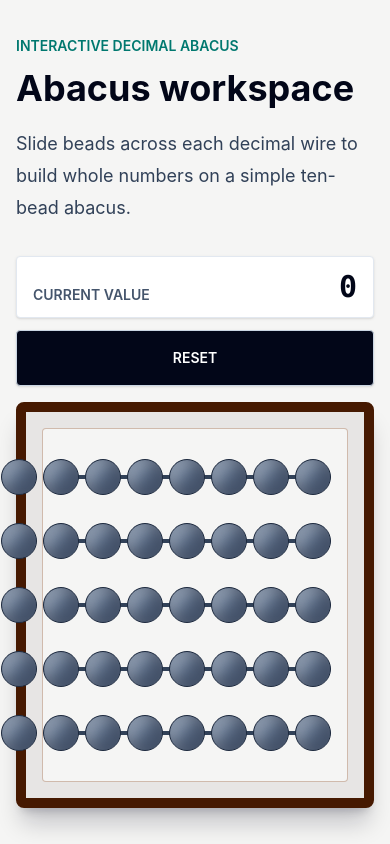
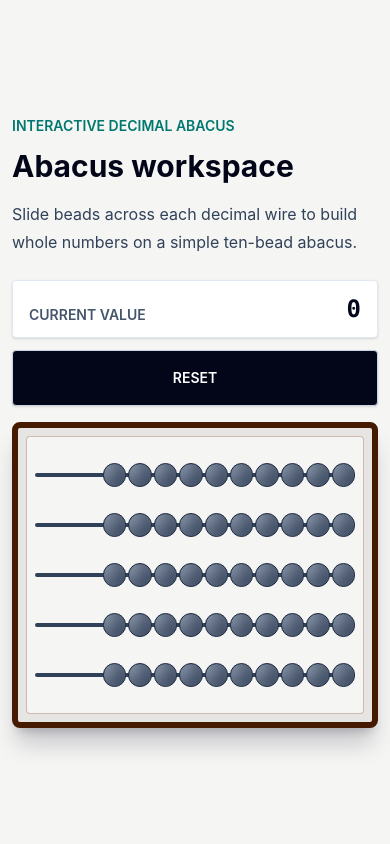
Before and after one commit to mtplayground/alex-1883-test-44, a React (Vite) app: page / in a window 390 px wide. Built offline with nearby package versions, Linux system fonts and the light colour scheme.

Commit message:
feat: Responsive layout and visual polish

```diff
--- a/src/App.tsx
+++ b/src/App.tsx
@@ -2,9 +2,9 @@ import { AbacusBoard } from './components';
 
 function App() {
   return (
-    <main className="min-h-screen bg-stone-100 px-4 py-8 text-slate-900 sm:px-6 lg:px-8">
+    <main className="min-h-screen bg-stone-100 px-3 py-6 text-slate-900 sm:px-6 sm:py-8 lg:px-8">
       <section
-        className="mx-auto flex min-h-[calc(100vh-4rem)] w-full max-w-6xl flex-col justify-center gap-8"
+        className="mx-auto flex min-h-[calc(100vh-3rem)] w-full max-w-6xl flex-col justify-center gap-6 sm:min-h-[calc(100vh-4rem)] sm:gap-8"
         aria-labelledby="app-title"
       >
         <header className="max-w-3xl">
@@ -13,11 +13,11 @@ function App() {
           </p>
           <h1
             id="app-title"
-            className="mt-3 text-4xl font-bold tracking-normal text-slate-950 sm:text-5xl"
+            className="mt-3 text-3xl font-bold tracking-normal text-slate-950 sm:text-5xl"
           >
             Abacus workspace
           </h1>
-          <p className="mt-5 max-w-2xl text-lg leading-8 text-slate-700">
+          <p className="mt-4 max-w-2xl text-base leading-7 text-slate-700 sm:mt-5 sm:text-lg sm:leading-8">
             Slide beads across each decimal wire to build whole numbers on a
             simple ten-bead abacus.
           </p>
--- a/src/components/AbacusBoard.tsx
+++ b/src/components/AbacusBoard.tsx
@@ -77,9 +77,9 @@ export function AbacusBoard({
         <ResetControl onReset={handleReset} />
       </div>
 
-      <div className="rounded-lg border-[10px] border-amber-950 bg-stone-200 p-4 shadow-xl shadow-slate-950/20 sm:p-6">
-        <div className="rounded border border-amber-900/30 bg-stone-100 px-4 py-5 sm:px-6">
-          <div className="flex flex-col gap-2">
+      <div className="rounded-lg border-[6px] border-amber-950 bg-stone-200 p-2 shadow-xl shadow-slate-950/20 sm:border-[10px] sm:p-5 lg:p-6">
+        <div className="rounded border border-amber-900/30 bg-stone-100 px-2 py-4 sm:px-5 sm:py-5 lg:px-6">
+          <div className="flex flex-col gap-1.5 sm:gap-2">
             {displayWires.map((wire) => (
               <Wire
                 isDragging={isDragging}
--- a/src/components/Bead.tsx
+++ b/src/components/Bead.tsx
@@ -29,9 +29,10 @@ export function Bead({
       type="button"
       aria-label={`Bead ${index + 1}, ${isActive ? 'active' : 'inactive'}`}
       className={[
-        'relative z-10 h-9 w-9 shrink-0 rounded-full border',
-        'cursor-pointer touch-none transition-colors duration-150 sm:h-10 sm:w-10',
+        'relative z-10 h-[clamp(1.25rem,6vw,2.5rem)] w-[clamp(1.25rem,6vw,2.5rem)] shrink-0 rounded-full border',
+        'cursor-grab touch-none transition-[background-color,box-shadow,transform] duration-150 active:cursor-grabbing active:scale-95 hover:scale-105',
         'focus-visible:outline focus-visible:outline-2 focus-visible:outline-offset-2 focus-visible:outline-teal-700',
+        'hover:ring-2 hover:ring-teal-300 hover:ring-offset-1 hover:ring-offset-stone-100',
         stateClasses,
         className,
       ].join(' ')}
--- a/src/components/ResetControl.tsx
+++ b/src/components/ResetControl.tsx
@@ -7,7 +7,7 @@ export function ResetControl({ onReset, className = '' }: ResetControlProps) {
   return (
     <button
       className={[
-        'inline-flex min-h-14 shrink-0 items-center justify-center rounded border border-slate-300 bg-slate-950 px-5 text-sm font-semibold uppercase tracking-normal text-white shadow-sm',
+        'inline-flex min-h-14 shrink-0 items-center justify-center rounded border border-slate-300 bg-slate-950 px-5 text-sm font-semibold uppercase tracking-normal text-white shadow-sm sm:min-w-32',
         'transition-colors duration-150 hover:bg-slate-800 focus-visible:outline focus-visible:outline-2 focus-visible:outline-offset-2 focus-visible:outline-teal-700',
         className,
       ].join(' ')}
--- a/src/components/ValueReadout.tsx
+++ b/src/components/ValueReadout.tsx
@@ -16,14 +16,14 @@ export function ValueReadout({ state, className = '' }: ValueReadoutProps) {
       aria-label={`Current abacus value is ${value}`}
       aria-live="polite"
       className={[
-        'flex w-full items-end justify-between gap-4 rounded border border-slate-200 bg-white px-4 py-3 shadow-sm',
+        'flex w-full flex-wrap items-end justify-between gap-x-4 gap-y-2 rounded border border-slate-200 bg-white px-4 py-3 shadow-sm',
         className,
       ].join(' ')}
     >
       <span className="text-sm font-semibold uppercase tracking-normal text-slate-600">
         Current value
       </span>
-      <span className="font-mono text-3xl font-bold tracking-normal text-slate-950 sm:text-4xl">
+      <span className="font-mono text-2xl font-bold tracking-normal text-slate-950 sm:text-4xl">
         {numberFormatter.format(value)}
       </span>
     </output>
--- a/src/components/Wire.tsx
+++ b/src/components/Wire.tsx
@@ -65,7 +65,7 @@ export function Wire({
     <div
       aria-label={`Decimal place ${wire.decimalPlace}, ${wire.activeBeadCount} active beads`}
       className={[
-        'relative flex min-h-14 w-full items-center gap-4 py-2',
+        'relative flex min-h-[clamp(2.75rem,11vw,3.5rem)] w-full items-center py-1.5 sm:py-2',
         className,
       ].join(' ')}
       data-active-bead-count={wire.activeBeadCount}
@@ -75,11 +75,14 @@ export function Wire({
         aria-hidden="true"
         className="absolute left-0 right-0 top-1/2 h-1 -translate-y-1/2 rounded-full bg-slate-700"
       />
-      <div className="relative z-10 flex min-w-0 flex-1 items-center gap-1.5">
-        {activeBeads.map((beadIndex) => renderBead(beadIndex, true))}
-      </div>
-      <div className="relative z-10 flex min-w-0 flex-1 items-center justify-end gap-1.5">
-        {inactiveBeads.map((beadIndex) => renderBead(beadIndex))}
+      <div className="relative z-10 flex w-full items-center gap-1">
+        <div className="flex min-w-0 items-center gap-0.5 sm:gap-1.5">
+          {activeBeads.map((beadIndex) => renderBead(beadIndex, true))}
+        </div>
+        <div className="min-w-3 flex-1" />
+        <div className="flex min-w-0 items-center justify-end gap-0.5 sm:gap-1.5">
+          {inactiveBeads.map((beadIndex) => renderBead(beadIndex))}
+        </div>
       </div>
     </div>
   );
```
